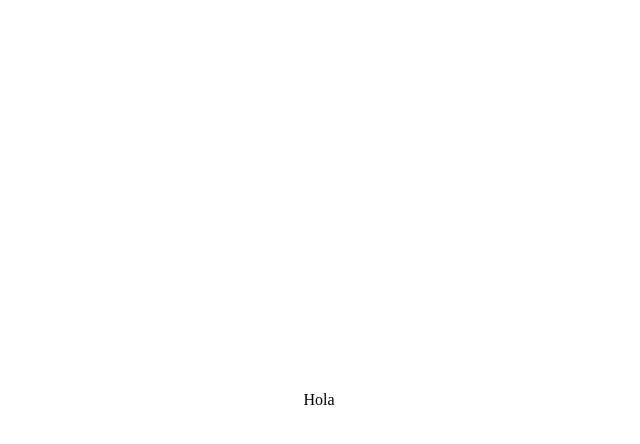
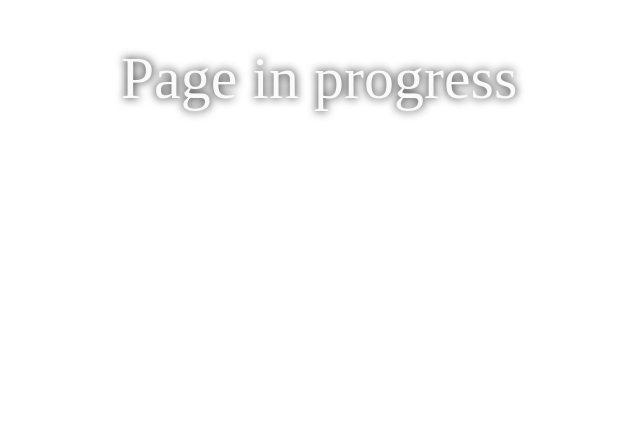
Before and after one commit to moneta-sofia/Everwisp, a Next.js app in the folder frontend/: page / in a window 1280 px wide. Shown: the top 444 px of the page, without its empty margins (321-961 px from the left). Built offline with nearby package versions, Linux system fonts and the light colour scheme; a web font is replaced by a local one.

Commit message:
style: add text and background

```diff
--- /dev/null
+++ b/frontend/app/app.css
@@ -0,0 +1,5 @@
+@import "tailwindcss";
+
+@theme {
+    --neutral= F9F9DC
+}
--- a/frontend/app/page.tsx
+++ b/frontend/app/page.tsx
@@ -2,8 +2,13 @@ import Image from "next/image";
 
 export default function Home() {
   return (
-    <div className="flex flex-col flex-1 items-center justify-center">
-        Hola
+    <div className="flex flex-1 items-start justify-center">
+      {/* <Image src={"/InProgress.gif"}
+      fill={true}
+      alt='Guatoncito working'
+      /> */}
+      <h1 className="z-10 text-neutral-50 mt-12 text-6xl text-shadow-[0px_0px_10px_rgba(0,0,0)]">Page in progress</h1>
+
     </div>
   );
 }
```
Also changed, not shown: 1 other file (tests, documents, lock files or other folders).
